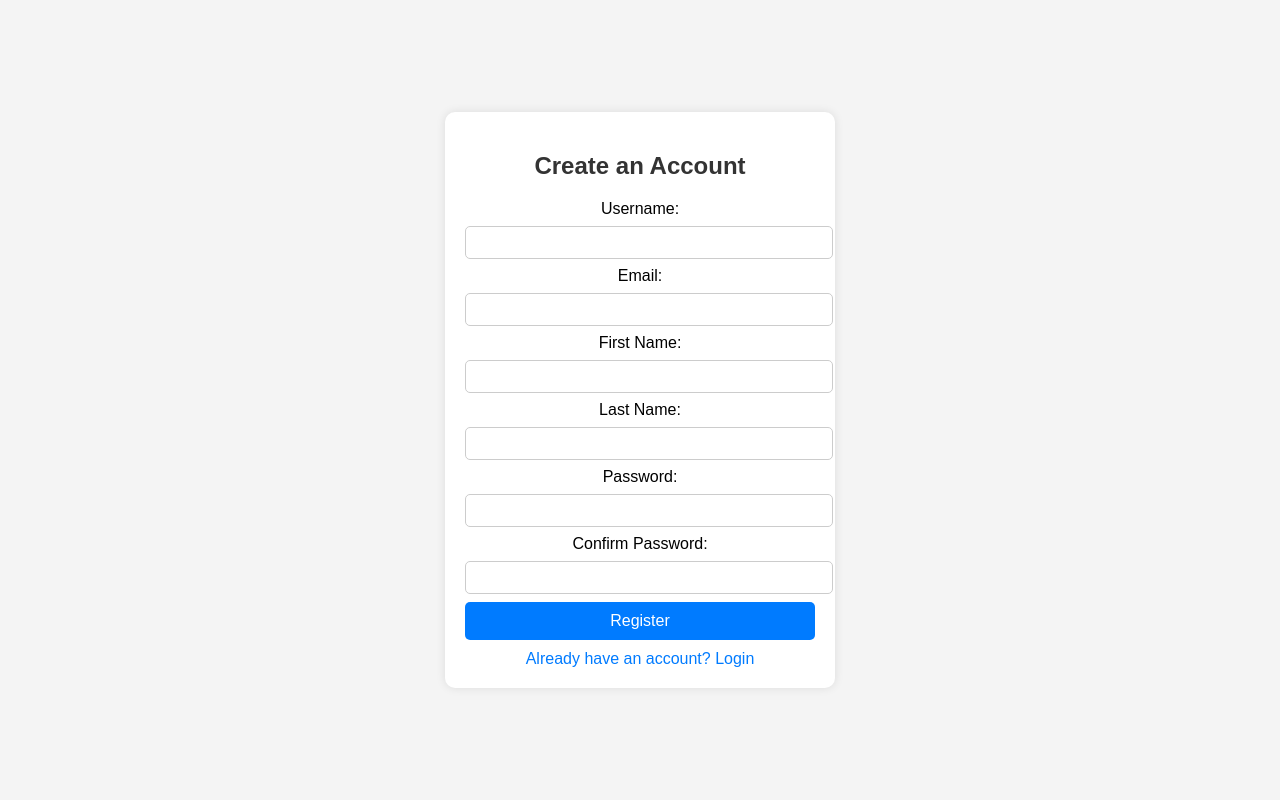
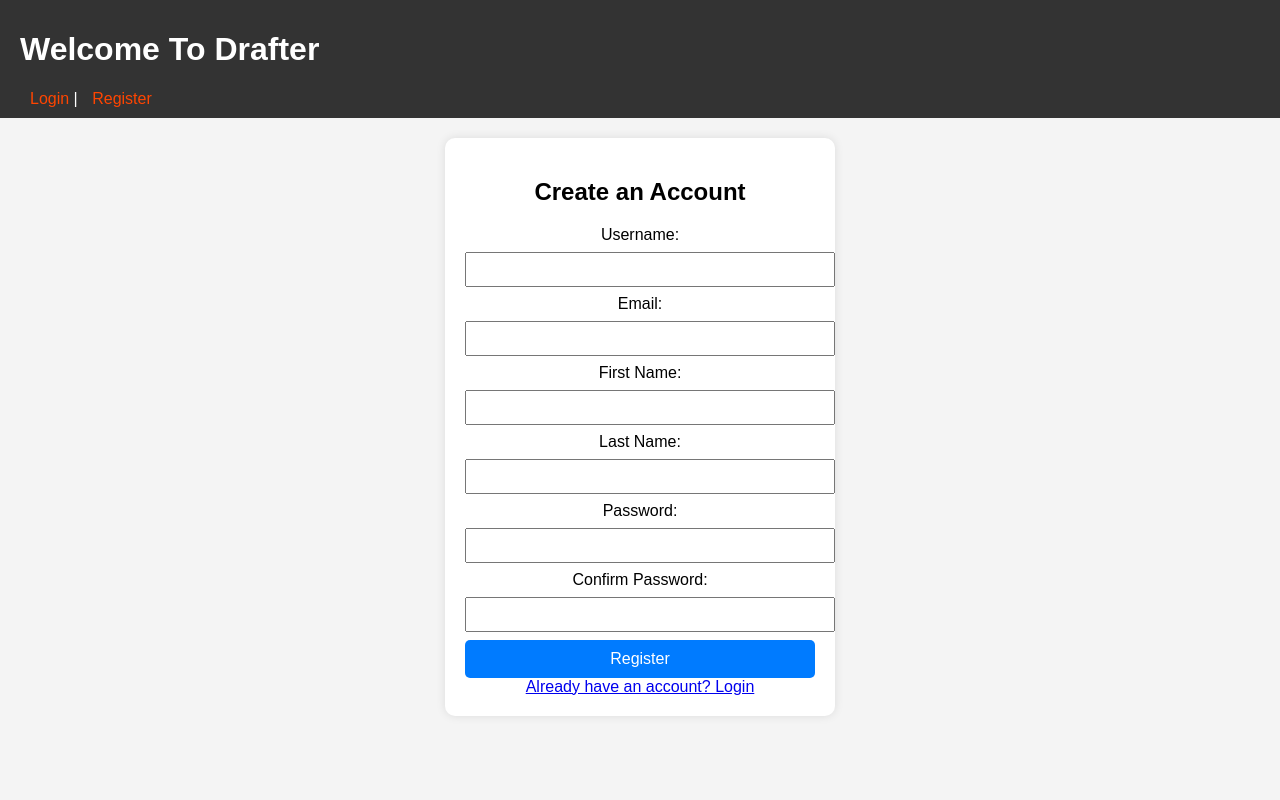
Before and after one commit to mivanov9348/drafter-django, a Django app: page /accounts/register/ in a window 1280 px wide. Run offline with Django 5.2, Linux system fonts and the light colour scheme.

Commit message:
fix login and home page

```diff
--- a/accounts/templates/accounts/home.html
+++ b/accounts/templates/accounts/home.html
@@ -1,14 +1,47 @@
 <!DOCTYPE html>
-<html>
+<html lang="bg">
 <head>
+    <meta charset="UTF-8">
+    <meta name="viewport" content="width=device-width, initial-scale=1.0">
     <title>WWE Draft - Home</title>
+    <style>
+        /* Можеш да поставиш тук основните стилове за всички страници */
+        body {
+            font-family: Arial, sans-serif;
+            background-color: #f4f4f4;
+            margin: 0;
+            padding: 0;
+        }
+        header {
+            background-color: #333;
+            color: #fff;
+            padding: 10px 20px;
+        }
+        header a {
+            color: #ff4500;
+            text-decoration: none;
+            margin-left: 10px;
+        }
+        header a:hover {
+            text-decoration: underline;
+        }
+        .container {
+            padding: 20px;
+        }
+    </style>
 </head>
 <body>
-    <h1>Добре дошли в WWE Draft</h1>
-    {% if user.is_authenticated %}
-        <p>Здравей, {{ user.username }}! <a href="{% url 'logout' %}">Изход</a></p>
-    {% else %}
-        <a href="{% url 'login' %}">Вход</a> | <a href="{% url 'register' %}">Регистрация</a>
-    {% endif %}
+    <header>
+        <h1>Welcome To Drafter</h1>
+        {% if user.is_authenticated %}
+            <p>Welcome, {{ user.username }}! <a href="{% url 'logout' %}">Logout</a></p>
+        {% else %}
+            <a href="{% url 'login' %}">Login</a> | <a href="{% url 'register' %}">Register</a>
+        {% endif %}
+    </header>
+    <div class="container">
+        {% block content %}
+        {% endblock %}
+    </div>
 </body>
 </html>
--- a/accounts/templates/accounts/register.html
+++ b/accounts/templates/accounts/register.html
@@ -1,95 +1,33 @@
-<!DOCTYPE html>
-<html lang="en">
-<head>
-    <meta charset="UTF-8">
-    <meta name="viewport" content="width=device-width, initial-scale=1.0">
-    <title>Register</title>
-    <style>
-        body {
-            font-family: Arial, sans-serif;
-            background-color: #f4f4f4;
-            display: flex;
-            justify-content: center;
-            align-items: center;
-            height: 100vh;
-            margin: 0;
-        }
-        .container {
-            background: white;
-            padding: 20px;
-            border-radius: 10px;
-            box-shadow: 0px 0px 10px rgba(0, 0, 0, 0.1);
-            width: 350px;
-            text-align: center;
-        }
-        h2 {
-            margin-bottom: 20px;
-            color: #333;
-        }
-        input {
-            width: 100%;
-            padding: 8px;
-            margin: 8px 0;
-            border: 1px solid #ccc;
-            border-radius: 5px;
-        }
-        button {
-            background-color: #007bff;
-            color: white;
-            padding: 10px;
-            border: none;
-            border-radius: 5px;
-            cursor: pointer;
-            width: 100%;
-            font-size: 16px;
-        }
-        button:hover {
-            background-color: #0056b3;
-        }
-        .message {
-            color: red;
-            margin-bottom: 10px;
-        }
-        a {
-            display: block;
-            margin-top: 10px;
-            color: #007bff;
-            text-decoration: none;
-        }
-        a:hover {
-            text-decoration: underline;
-        }
-    </style>
-</head>
-<body>
-    <div class="container">
+{% extends 'accounts/home.html' %}
+
+{% block content %}
+    <div style="max-width: 350px; margin: 0 auto; background: #fff; padding: 20px; border-radius: 10px; box-shadow: 0px 0px 10px rgba(0,0,0,0.1); text-align: center;">
         <h2>Create an Account</h2>
         {% for message in messages %}
-            <p class="message">{{ message }}</p>
+            <p style="color: red;">{{ message }}</p>
         {% endfor %}
         <form method="POST">
             {% csrf_token %}
             <label>Username:</label>
-            <input type="text" name="username" required><br>
+            <input type="text" name="username" required style="width: 100%; padding: 8px; margin: 8px 0;"><br>
 
             <label>Email:</label>
-            <input type="email" name="email" required><br>
+            <input type="email" name="email" required style="width: 100%; padding: 8px; margin: 8px 0;"><br>
 
             <label>First Name:</label>
-            <input type="text" name="first_name" required><br>
+            <input type="text" name="first_name" required style="width: 100%; padding: 8px; margin: 8px 0;"><br>
 
             <label>Last Name:</label>
-            <input type="text" name="last_name" required><br>
+            <input type="text" name="last_name" required style="width: 100%; padding: 8px; margin: 8px 0;"><br>
 
             <label>Password:</label>
-            <input type="password" name="password1" required><br>
+            <input type="password" name="password1" required style="width: 100%; padding: 8px; margin: 8px 0;"><br>
 
             <label>Confirm Password:</label>
-            <input type="password" name="password2" required><br>
+            <input type="password" name="password2" required style="width: 100%; padding: 8px; margin: 8px 0;"><br>
 
-            <button type="submit">Register</button>
+            <button type="submit" style="width: 100%; padding: 10px; background-color: #007bff; border: none; color: white; border-radius: 5px; cursor: pointer; font-size: 16px;">Register</button>
         </form>
         <a href="{% url 'login' %}">Already have an account? Login</a>
     </div>
-</body>
-</html>
+{% endblock %}
--- a/brand/urls.py
+++ b/brand/urls.py
@@ -1,11 +1,11 @@
 from django.urls import path
-from .views import brand_list, brand_create, brand_delete
+from .views import brand_list, brand_create, delete_brand
 
 app_name ='brand'
 
 urlpatterns = [
     path('brands/', brand_list, name='brand_list'),
     path('brands/create/', brand_create, name='brand_create'),
-    path('brands/<int:pk>/delete/', brand_delete, name='brand_delete'),
+    path('delete/<int:brand_id>/', delete_brand, name='brand_delete'),
 
 ]
--- a/core/templates/core/dashboard.html
+++ b/core/templates/core/dashboard.html
@@ -56,8 +56,9 @@
     <ul class="nav-links">
         <li><a href="{% url 'draft:create_draft' %}">New Draft</a></li>
         <li><a href="">Drafts</a></li>
-<li><a href="{% url 'brand:brand_list' %}">Brands</a></li>
+        <li><a href="{% url 'brand:brand_list' %}">Brands</a></li>
         <li><a href="{% url 'wrestler:wrestlers' %}">Wrestlers</a></li>
+        <li><a href="">Championships</a></li>
         <li><a href="#">Account</a></li>
         <li><a href="{% url 'logout' %}">Logout</a></li>
     </ul>
--- a/populate_wrestlers.py
+++ b/populate_wrestlers.py
@@ -18,7 +18,6 @@ wrestlers_data = [
     {"name": "Edge", "age": 50, "weight": 113.0, "height": 1.96, "overall_rating": 96},
 ]
 
-
 for wrestler in wrestlers_data:
     obj, created = Wrestler.objects.get_or_create(
         name=wrestler["name"],
```
Also changed, not shown: accounts/templates/accounts/login.html (+9 -69 lines), brand/templates/brand/brands.html (+44 -6 lines), brand/views.py (+10 -6 lines).
